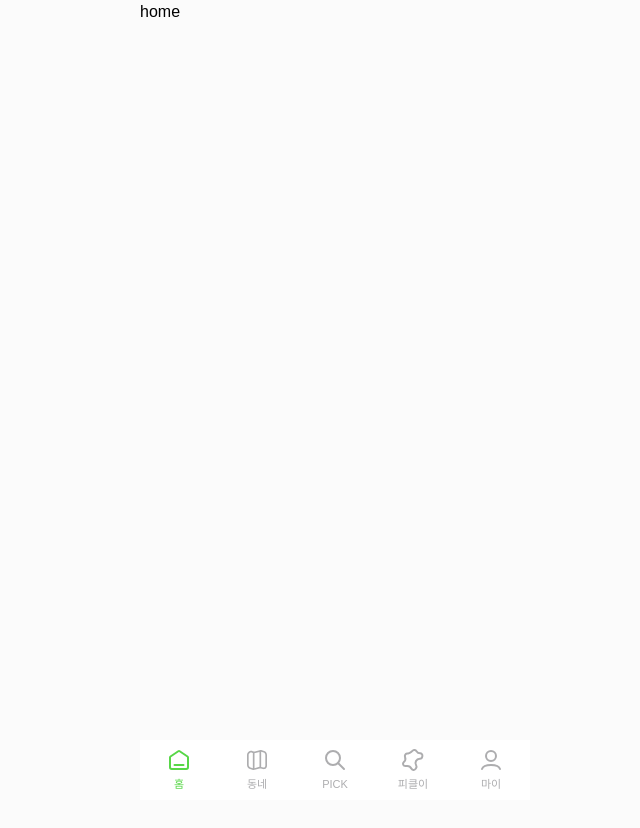
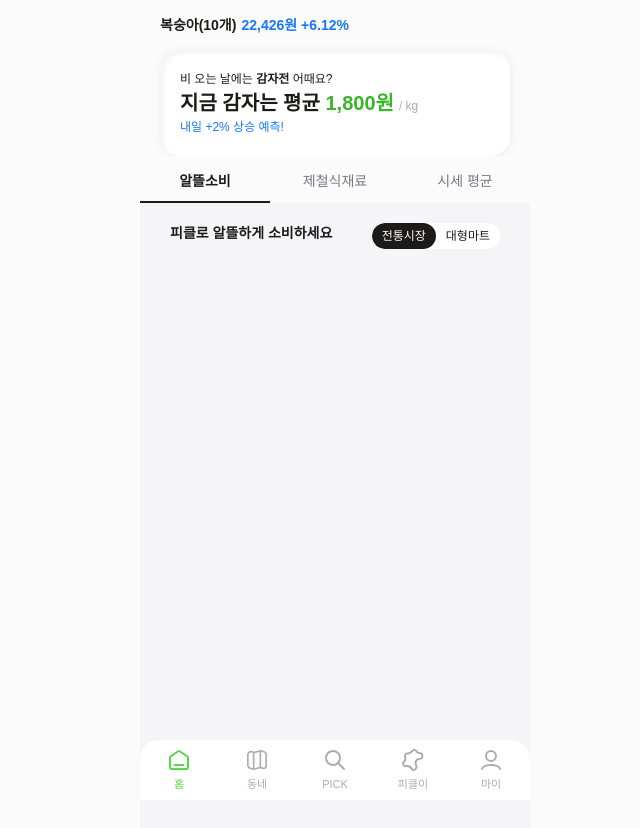
Before and after one commit to tgyeongt/PICKL_FE, a React (Vite) app: page / in a window 1280 px wide. Shown: the top 828 px of the page, without its empty margins (305-945 px from the left). Before the commit the page ends 800 px from the top, so only its background shows below. Built offline with nearby package versions, Linux system fonts and the light colour scheme; no server answers; a web font is replaced by a local one.

Commit message:
✨ Feat: 홈화면 헤더/알뜰소비 미니바 구현

```diff
--- a/package.json
+++ b/package.json
@@ -12,6 +12,7 @@
   "dependencies": {
     "@tanstack/react-query": "^5.84.1",
     "axios": "^1.11.0",
+    "framer-motion": "^12.23.12",
     "jotai": "^2.13.0",
     "react": "^18.2.0",
     "react-dom": "^18.2.0",
--- a/src/index.css
+++ b/src/index.css
@@ -37,6 +37,7 @@ body {
   max-width: 390px;
   margin: 0 auto;
   background-color: #fbfbfb;
+  color: #1c1b1a;
 }
 
 img,
--- /dev/null
+++ b/src/routes/home/CheaperView.jsx
@@ -0,0 +1,80 @@
+import { useState } from "react";
+import styled from "styled-components";
+import { motion } from "framer-motion";
+
+const tabs = ["전통시장", "대형마트"];
+
+export default function CheaperView() {
+  const [selected, setSelected] = useState("전통시장");
+
+  return (
+    <Wrapper>
+      <p className="title">피클로 알뜰하게 소비하세요</p>
+      <ToggleContainer>
+        {tabs.map((tab) => (
+          <TabButton key={tab} onClick={() => setSelected(tab)} isActive={selected === tab}>
+            {selected === tab && (
+              <Highlight
+                layoutId="highlight"
+                transition={{ type: "spring", stiffness: 500, damping: 50 }}
+              />
+            )}
+            <span>{tab}</span>
+          </TabButton>
+        ))}
+      </ToggleContainer>
+    </Wrapper>
+  );
+}
+
+const Wrapper = styled.div`
+  display: flex;
+  justify-content: space-between;
+  width: 100%;
+  padding: 20px 10px;
+  height: 100vh;
+
+  .title {
+    font-size: 14px;
+    font-weight: 700;
+    color: #1c1b1a;
+  }
+`;
+
+const ToggleContainer = styled.div`
+  display: flex;
+  height: 26px;
+  align-items: center;
+  background-color: #fff;
+  border-radius: 30px;
+  overflow: hidden;
+  position: relative;
+`;
+
+const TabButton = styled.button`
+  flex: 1;
+  padding: 4px 10px;
+  border: none;
+  font-size: 12px;
+  font-weight: 500;
+  cursor: pointer;
+  position: relative;
+  display: flex;
+  justify-content: center;
+  align-items: center;
+  background: transparent;
+
+  span {
+    position: relative;
+    z-index: 1;
+    color: ${({ isActive }) => (isActive ? "#fff" : "#1c1b1a")};
+  }
+`;
+
+const Highlight = styled(motion.div)`
+  position: absolute;
+  inset: 0;
+  background-color: #1c1b1a;
+  border-radius: 30px;
+  z-index: 0;
+`;
--- /dev/null
+++ b/src/routes/home/Content.jsx
@@ -0,0 +1,21 @@
+import { useState } from "react";
+
+import MiniNav from "./MiniNav";
+import CheaperView from "./CheaperView";
+import SeasonalView from "./SeasonalView";
+import MarketView from "./MarketView";
+
+export default function Content() {
+  const [activeTab, setActiveTab] = useState("알뜰소비");
+
+  return (
+    <>
+      <MiniNav activeTab={activeTab} setActiveTab={setActiveTab} />
+      <div style={{ backgroundColor: "#F5F5F7", padding: "0 20px" }}>
+        {activeTab === "알뜰소비" && <CheaperView />}
+        {activeTab === "제철식재료" && <SeasonalView />}
+        {activeTab === "시세 평균" && <MarketView />}
+      </div>
+    </>
+  );
+}
--- /dev/null
+++ b/src/routes/home/Header.jsx
@@ -0,0 +1,67 @@
+import { useEffect, useState } from "react";
+import styled from "styled-components";
+import { AnimatePresence, motion } from "framer-motion";
+
+const items = [
+  { name: "쌀(20kg)", price: 58636, change: -0.45 },
+  { name: "복숭아(10개)", price: 22426, change: +6.12 },
+  { name: "계란(30개)", price: 32746, change: -1.77 },
+];
+
+export default function Header() {
+  const [currentIndex, setCurrentIndex] = useState(0);
+  const [visibleItem, setVisibleItem] = useState(items[0]);
+
+  useEffect(() => {
+    const interval = setInterval(() => {
+      setCurrentIndex((prev) => (prev + 1) % items.length);
+    }, 3000);
+
+    return () => clearInterval(interval);
+  }, []);
+
+  useEffect(() => {
+    setVisibleItem(items[currentIndex]);
+  }, [currentIndex]);
+
+  return (
+    <Wrapper>
+      <AnimatePresence mode="wait">
+        <motion.div
+          key={visibleItem.name}
+          initial={{ y: 20, opacity: 0 }}
+          animate={{ y: 0, opacity: 1 }}
+          exit={{ y: -20, opacity: 0 }}
+          transition={{ duration: 0.4 }}
+          style={{ display: "flex", gap: "5px" }}
+        >
+          <p>{visibleItem.name}</p>
+          <p className="price" data-positive={visibleItem.change >= 0}>
+            {visibleItem.price.toLocaleString()}원 {visibleItem.change >= 0 ? "+" : ""}
+            {visibleItem.change}%
+          </p>
+        </motion.div>
+      </AnimatePresence>
+    </Wrapper>
+  );
+}
+
+const Wrapper = styled.header`
+  display: flex;
+  align-items: center;
+  width: 100%;
+  height: 50px;
+  min-width: 390px;
+  padding: 0 20px;
+  font-size: 14px;
+  font-weight: 600;
+  overflow: hidden;
+
+  .price {
+    color: #1677ff;
+
+    &[data-positive="false"] {
+      color: red;
+    }
+  }
+`;
--- /dev/null
+++ b/src/routes/home/MarketView.jsx
@@ -0,0 +1,3 @@
+export default function MarketView() {
+  return <div>시세 평균 콘텐츠</div>;
+}
--- /dev/null
+++ b/src/routes/home/MiniNav.jsx
@@ -0,0 +1,35 @@
+import styled from "styled-components";
+
+const tabs = ["알뜰소비", "제철식재료", "시세 평균"];
+
+export default function MiniNav({ activeTab, setActiveTab }) {
+  return (
+    <NavBar>
+      {tabs.map((tab) => (
+        <TabButton key={tab} onClick={() => setActiveTab(tab)} $active={activeTab === tab}>
+          {tab}
+        </TabButton>
+      ))}
+    </NavBar>
+  );
+}
+
+const NavBar = styled.div`
+  display: flex;
+  justify-content: space-around;
+  padding: 10px 0 0 0;
+  background-color: #fbfbfb;
+`;
+
+const TabButton = styled.button`
+  width: 120px;
+  height: 25px;
+  display: flex;
+  justify-content: center;
+  font-size: 14px;
+  font-weight: ${(props) => (props.$active ? "700" : "500")};
+  color: ${(props) => (props.$active ? "#1C1B1A" : "#787885")};
+  border-bottom: ${(props) => (props.$active ? "2px solid #1C1B1A" : "none")};
+  padding: 5px 10px;
+  cursor: pointer;
+`;
--- /dev/null
+++ b/src/routes/home/RecommendCard.jsx
@@ -0,0 +1,53 @@
+import styled from "styled-components";
+
+export default function RecommendCard() {
+  return (
+    <Wrapper>
+      <TextDiv>
+        <p className="text_12">
+          비 오는 날에는 <strong>감자전</strong> 어때요?
+        </p>
+        <p className="text_20">
+          지금 감자는 평균 <span className="text_20_green">1,800원</span>
+          <span className="text_12_grey">/ kg</span>
+        </p>
+        <p className="text_12_blue">내일 +2% 상승 예측!</p>
+      </TextDiv>
+    </Wrapper>
+  );
+}
+
+const Wrapper = styled.div`
+  padding: 20px;
+  margin: 0 20px;
+  border-radius: 20px;
+  background-color: white;
+  box-shadow: 1px 1px 10px 0 rgba(217, 217, 217, 0.4), 4px 4px 4px 0 #f5f5f5 inset;
+`;
+
+const TextDiv = styled.div`
+  .text_12 {
+    font-size: 12px;
+    font-weight: 500;
+  }
+  .text_20 {
+    font-size: 20px;
+    font-weight: 700;
+  }
+  .text_20_green {
+    font-size: 20px;
+    font-weight: 700;
+    color: #38b628;
+  }
+  .text_12_blue {
+    font-size: 12px;
+    font-weight: 500;
+    color: #1677ff;
+  }
+  .text_12_grey {
+    font-size: 12px;
+    font-weight: 500;
+    color: #adadaf;
+    padding-left: 5px;
+  }
+`;
--- /dev/null
+++ b/src/routes/home/SeasonalView.jsx
@@ -0,0 +1,3 @@
+export default function SeasonalView() {
+  return <div>제철 콘텐츠</div>;
+}
--- a/src/routes/home/index.jsx
+++ b/src/routes/home/index.jsx
@@ -1,3 +1,13 @@
+import Content from "./Content";
+import Header from "./header";
+import RecommendCard from "./RecommendCard";
+
 export default function Home() {
-  return <p>home</p>;
+  return (
+    <>
+      <Header />
+      <RecommendCard />
+      <Content />
+    </>
+  );
 }
--- a/src/shared/commons/navbar/index.jsx
+++ b/src/shared/commons/navbar/index.jsx
@@ -33,4 +33,5 @@ const NavBarWrapper = styled.nav`
   background-color: white;
   display: flex;
   z-index: 1000;
+  border-radius: 20px 20px 0 0;
 `;
```
Also changed, not shown: 1 other file (tests, documents, lock files or other folders).
